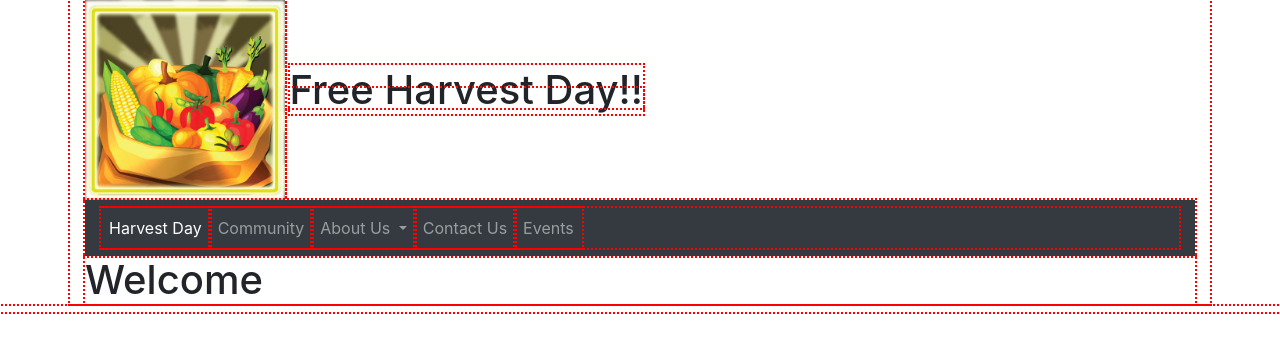
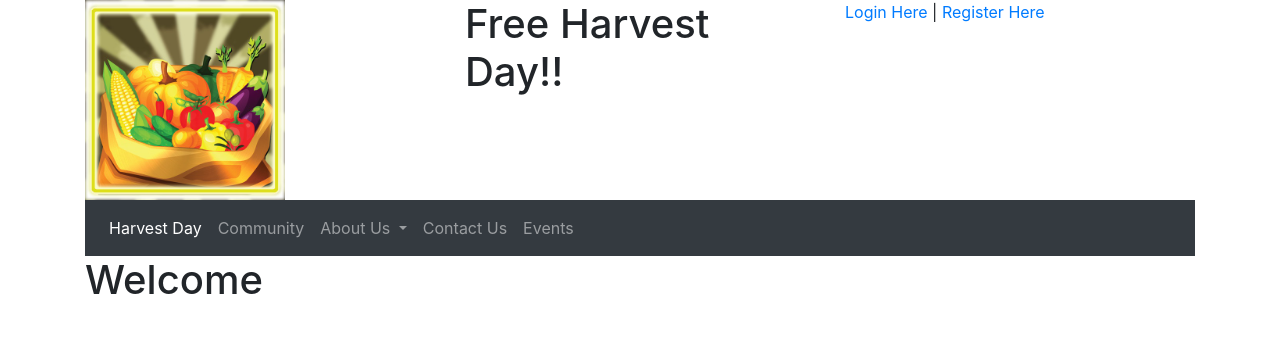
Before and after one commit to Ebubeukeka/Free_Harvest_Day, a Django app: page / in a window 1280 px wide. Shown: the top 353 px of the page. Run offline with Django 3.2, Linux system fonts and the light colour scheme; parts of the project's set-up code (start-up, migrations or seed data) failed here and were passed over; some libraries are stand-ins or nearby versions.

Commit message:
added link to login and register to home page

```diff
--- a/apps/free_harvest_day_app/static/css/style.css
+++ b/apps/free_harvest_day_app/static/css/style.css
@@ -1,5 +1,5 @@
 * {
-    outline: 2px dotted red;
+    /* outline: 2px dotted red; */
 }
 
 .harvest_logo{
--- a/apps/free_harvest_day_app/templates/home.html
+++ b/apps/free_harvest_day_app/templates/home.html
@@ -8,16 +8,27 @@
     <meta http-equiv="X-UA-Compatible" content="ie=edge">
     <link rel="stylesheet" href="https://stackpath.bootstrapcdn.com/bootstrap/4.3.1/css/bootstrap.min.css"
         integrity="sha384-ggOyR0iXCbMQv3Xipma34MD+dH/1fQ784/j6cY/iJTQUOhcWr7x9JvoRxT2MZw1T" crossorigin="anonymous">
-        <link rel="stylesheet" href="{% static 'css/style.css' %}">
+    <link rel="stylesheet" href="{% static 'css/style.css' %}">
     <title>Welcome Page</title>
 </head>
 
 <body>
     <div class="container">
         <div class="header d-inline">
-        <img src="{% static 'images/veggies.jpg'%}" alt="" class="harvest_logo">
-        <h1 class="d-inline">Free Harvest Day!!</h1>
+            <div class="row">
+                <div class="col">
+                    <img src="{% static 'images/veggies.jpg'%}" alt="" class="harvest_logo">
+                </div>
+                <div class="col">
+                    <h1>Free Harvest Day!!</h1>
+                </div>
+                <div class="col">
+                    <a href="/login">Login Here</a> |
+                    <a href="/register">Register Here</a>
+                </div>
+            </div>
         </div>
+
         <nav class="navbar navbar-expand-lg navbar-dark bg-dark navbar-fixed-top">
             <div class="collapse navbar-collapse" id="navbarSupportedContent">
                 <ul class="navbar-nav mr-auto">
@@ -45,7 +56,7 @@
                 </ul>
             </div>
         </nav>
-<h1>Welcome</h1>
+        <h1>Welcome</h1>
 
 
 
@@ -60,9 +71,15 @@
 
 
 
-    <script src="https://code.jquery.com/jquery-3.3.1.slim.min.js" integrity="sha384-q8i/X+965DzO0rT7abK41JStQIAqVgRVzpbzo5smXKp4YfRvH+8abtTE1Pi6jizo" crossorigin="anonymous"></script>
-    <script src="https://cdnjs.cloudflare.com/ajax/libs/popper.js/1.14.7/umd/popper.min.js" integrity="sha384-UO2eT0CpHqdSJQ6hJty5KVphtPhzWj9WO1clHTMGa3JDZwrnQq4sF86dIHNDz0W1" crossorigin="anonymous"></script>
-    <script src="https://stackpath.bootstrapcdn.com/bootstrap/4.3.1/js/bootstrap.min.js" integrity="sha384-JjSmVgyd0p3pXB1rRibZUAYoIIy6OrQ6VrjIEaFf/nJGzIxFDsf4x0xIM+B07jRM" crossorigin="anonymous"></script>
+    <script src="https://code.jquery.com/jquery-3.3.1.slim.min.js"
+        integrity="sha384-q8i/X+965DzO0rT7abK41JStQIAqVgRVzpbzo5smXKp4YfRvH+8abtTE1Pi6jizo"
+        crossorigin="anonymous"></script>
+    <script src="https://cdnjs.cloudflare.com/ajax/libs/popper.js/1.14.7/umd/popper.min.js"
+        integrity="sha384-UO2eT0CpHqdSJQ6hJty5KVphtPhzWj9WO1clHTMGa3JDZwrnQq4sF86dIHNDz0W1"
+        crossorigin="anonymous"></script>
+    <script src="https://stackpath.bootstrapcdn.com/bootstrap/4.3.1/js/bootstrap.min.js"
+        integrity="sha384-JjSmVgyd0p3pXB1rRibZUAYoIIy6OrQ6VrjIEaFf/nJGzIxFDsf4x0xIM+B07jRM"
+        crossorigin="anonymous"></script>
 </body>
 
 </html>
--- a/apps/free_harvest_day_app/templates/login.html
+++ b/apps/free_harvest_day_app/templates/login.html
@@ -41,7 +41,7 @@
             </div>
             <button type="submit" class="px-md-3">Login</button>
         </form>
-
+        <a href="/">Go Back to Home</a>
     </div>
 
 
--- a/apps/free_harvest_day_app/templates/register.html
+++ b/apps/free_harvest_day_app/templates/register.html
@@ -20,7 +20,7 @@
             {% endfor %}
         </ul>
         {% endif %}
-        <a href="/">Login here</a>
+        <a href="/login">Login here</a>
         <form action="/process_register" method="post">
             {%csrf_token%}
             <label for="first_name">First Name:</label>
@@ -56,6 +56,7 @@
             </div>
             <button type="submit" class="px-md-3">Create Account</button>
         </form>
+        <a href="/">Go Back to Home</a>
     </div>
 
 
--- a/apps/free_harvest_day_app/urls.py
+++ b/apps/free_harvest_day_app/urls.py
@@ -3,6 +3,7 @@ from . import views
 
 urlpatterns = [
     url(r'^$', views.index),
+    url(r'^login$', views.login),
     url(r'^register$', views.register),
     url(r'^process_register$', views.process_register),
     url(r'^process_login$', views.process_login),
--- a/apps/free_harvest_day_app/views.py
+++ b/apps/free_harvest_day_app/views.py
@@ -5,6 +5,10 @@ import bcrypt
 
 def index(request):
     return render(request, 'home.html')
+
+
+def login(request):
+    return render(request, 'login.html')
 
 
 def register(request):
```
